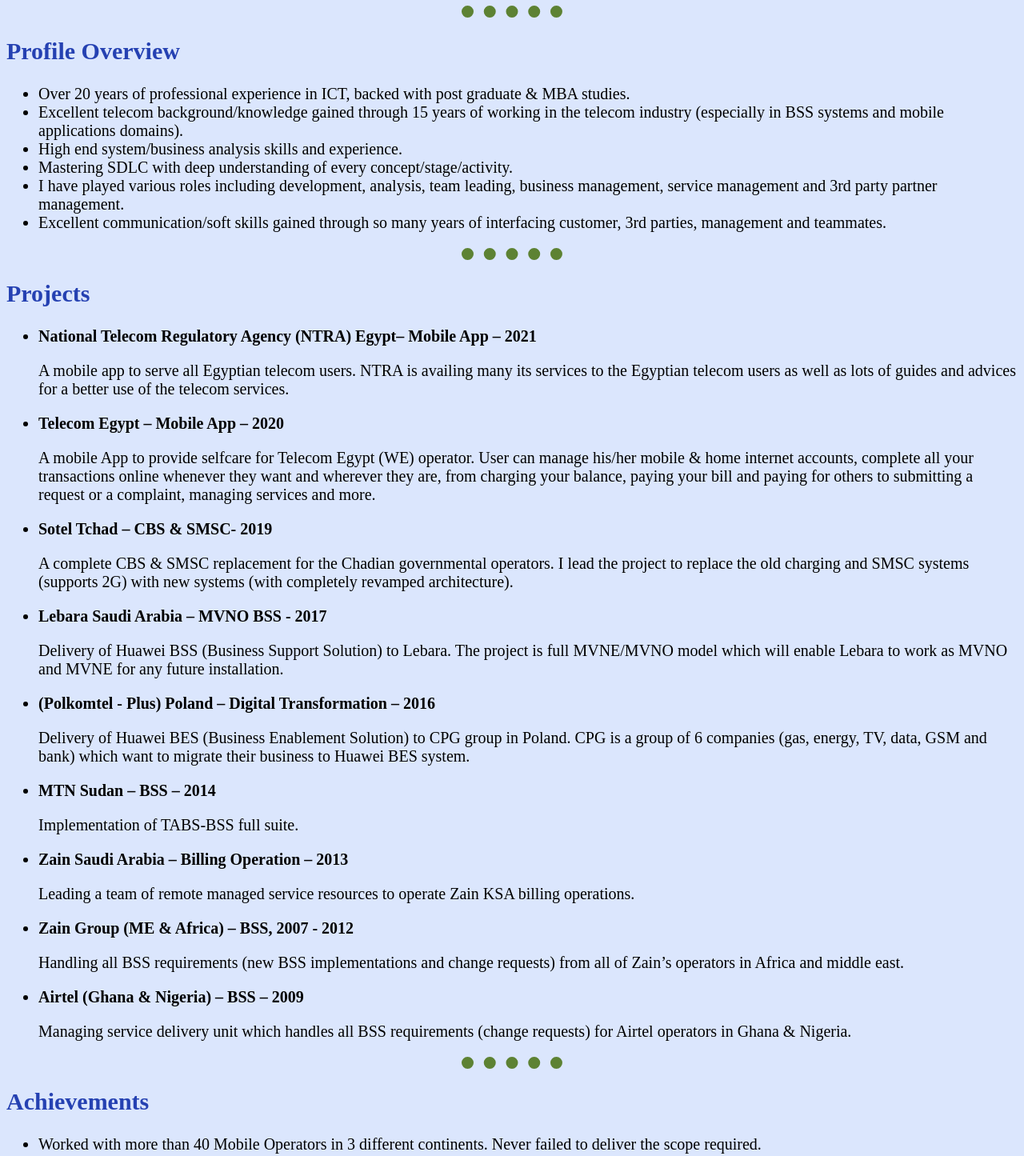
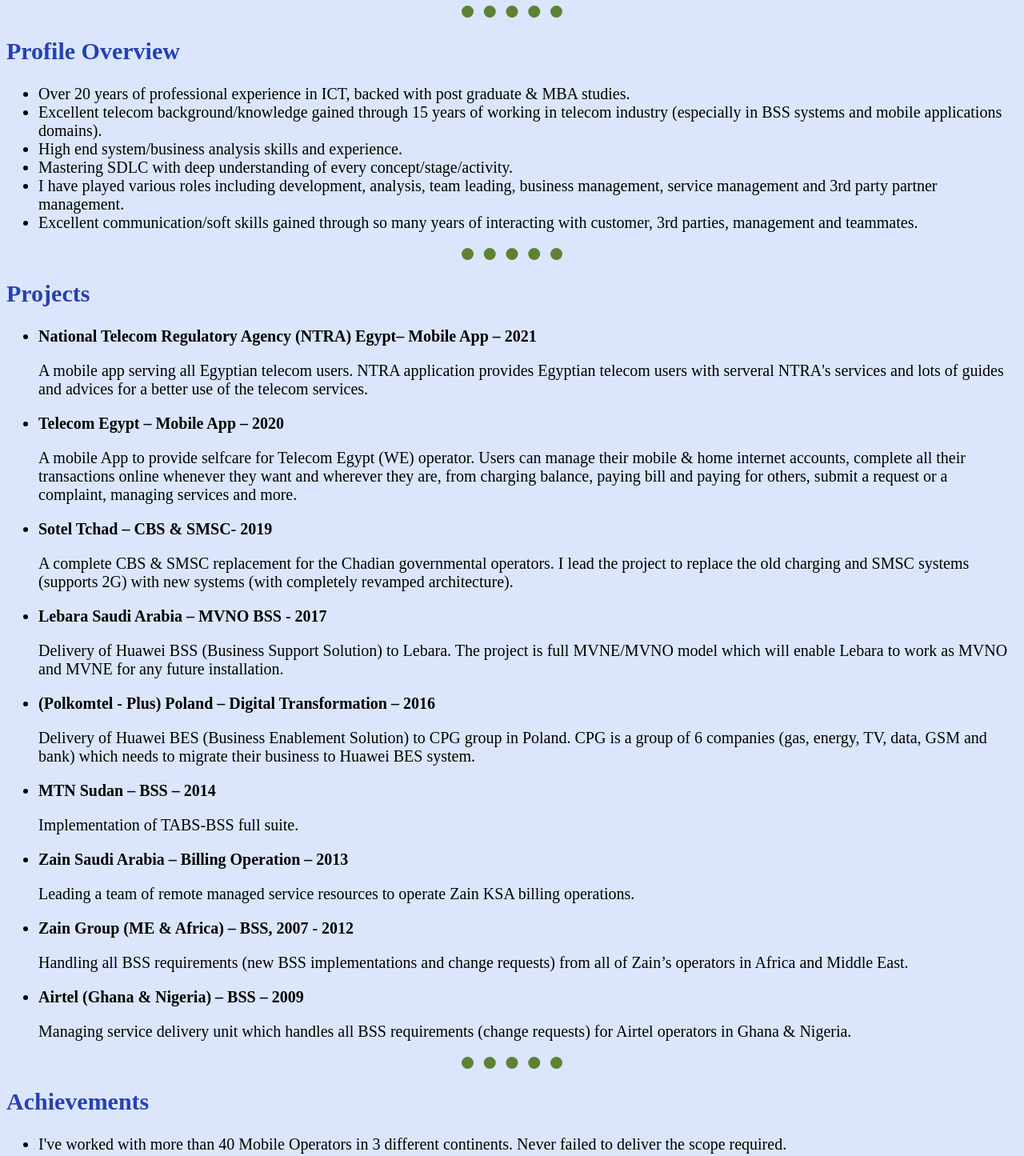
Before and after one commit to mbhey/mbhey.github.io, a plain HTML site: page index.html in a window 1280 px wide. Shown: the part 186-1631 px from the top of the page at 80% size. Drawn offline with Linux system fonts and the light colour scheme.

Commit message:
Proof editing

```diff
--- a/index.html
+++ b/index.html
@@ -23,40 +23,40 @@
   <h2>Profile Overview</h2>
   <ul>
     <li>Over 20 years of professional experience in ICT, backed with post graduate & MBA studies.</li>
-    <li>Excellent telecom background/knowledge gained through 15 years of working in the telecom industry (especially in BSS systems and mobile applications domains).</li>
+    <li>Excellent telecom background/knowledge gained through 15 years of working in telecom industry (especially in BSS systems and mobile applications domains).</li>
     <li>High end system/business analysis skills and experience.</li>
     <li>Mastering SDLC with deep understanding of every concept/stage/activity. </li>
     <li>I have played various roles including development, analysis, team leading, business management, service management and 3rd party partner management.</li>
-    <li>Excellent communication/soft skills gained through so many years of interfacing customer, 3rd parties, management and teammates.</li>
+    <li>Excellent communication/soft skills gained through so many years of interacting with customer, 3rd parties, management and teammates.</li>
   </ul>
   <hr>
 
   <h2>Projects </h2>
   <ul>
     <li><strong>National Telecom Regulatory Agency (NTRA) Egypt– Mobile App – 2021</strong></li>
-    <p>A mobile app to serve all Egyptian telecom users. NTRA is availing many its services to the Egyptian telecom users as well as lots of guides and advices for a better use of the telecom services.</p>
+    <p>A mobile app serving all Egyptian telecom users. NTRA application provides Egyptian telecom users with serveral NTRA's services and lots of guides and advices for a better use of the telecom services.</p>
     <li><strong>Telecom Egypt – Mobile App – 2020</strong></li>
-    <p>A mobile App to provide selfcare for Telecom Egypt (WE) operator. User can manage his/her mobile & home internet accounts, complete all your transactions online whenever they want and wherever they are, from charging your balance, paying your
-      bill and paying for others to submitting a request or a complaint, managing services and more.</p>
+    <p>A mobile App to provide selfcare for Telecom Egypt (WE) operator. Users can manage their mobile & home internet accounts, complete all their transactions online whenever they want and wherever they are, from charging balance, paying
+      bill and paying for others, submit a request or a complaint, managing services and more.</p>
     <li><strong>Sotel Tchad – CBS & SMSC- 2019</strong></li>
     <p>A complete CBS & SMSC replacement for the Chadian governmental operators. I lead the project to replace the old charging and SMSC systems (supports 2G) with new systems (with completely revamped architecture).</p>
     <li><strong>Lebara Saudi Arabia – MVNO BSS - 2017</strong></li>
     <p>Delivery of Huawei BSS (Business Support Solution) to Lebara. The project is full MVNE/MVNO model which will enable Lebara to work as MVNO and MVNE for any future installation.</p>
     <li><strong>(Polkomtel - Plus) Poland – Digital Transformation – 2016</strong></li>
-    <p>Delivery of Huawei BES (Business Enablement Solution) to CPG group in Poland. CPG is a group of 6 companies (gas, energy, TV, data, GSM and bank) which want to migrate their business to Huawei BES system.</p>
+    <p>Delivery of Huawei BES (Business Enablement Solution) to CPG group in Poland. CPG is a group of 6 companies (gas, energy, TV, data, GSM and bank) which needs to migrate their business to Huawei BES system.</p>
     <li><strong>MTN Sudan – BSS – 2014</strong></li>
     <p>Implementation of TABS-BSS full suite. </p>
     <li><strong>Zain Saudi Arabia – Billing Operation – 2013</strong></li>
     <p>Leading a team of remote managed service resources to operate Zain KSA billing operations.</p>
     <li><strong>Zain Group (ME & Africa) – BSS, 2007 - 2012</strong></li>
-    <p>Handling all BSS requirements (new BSS implementations and change requests) from all of Zain’s operators in Africa and middle east. </p>
+    <p>Handling all BSS requirements (new BSS implementations and change requests) from all of Zain’s operators in Africa and Middle East. </p>
     <li><strong>Airtel (Ghana & Nigeria) – BSS – 2009</strong></li>
     <p>Managing service delivery unit which handles all BSS requirements (change requests) for Airtel operators in Ghana & Nigeria.</p>
   </ul>
   <hr>
   <h2>Achievements </h2>
   <ul>
-    <li>Worked with more than 40 Mobile Operators in 3 different continents. Never failed to deliver the scope required.</li>
+    <li>I've worked with more than 40 Mobile Operators in 3 different continents. Never failed to deliver the scope required.</li>
   </ul>
   <hr>
   <h2>Companies</h2>
```
